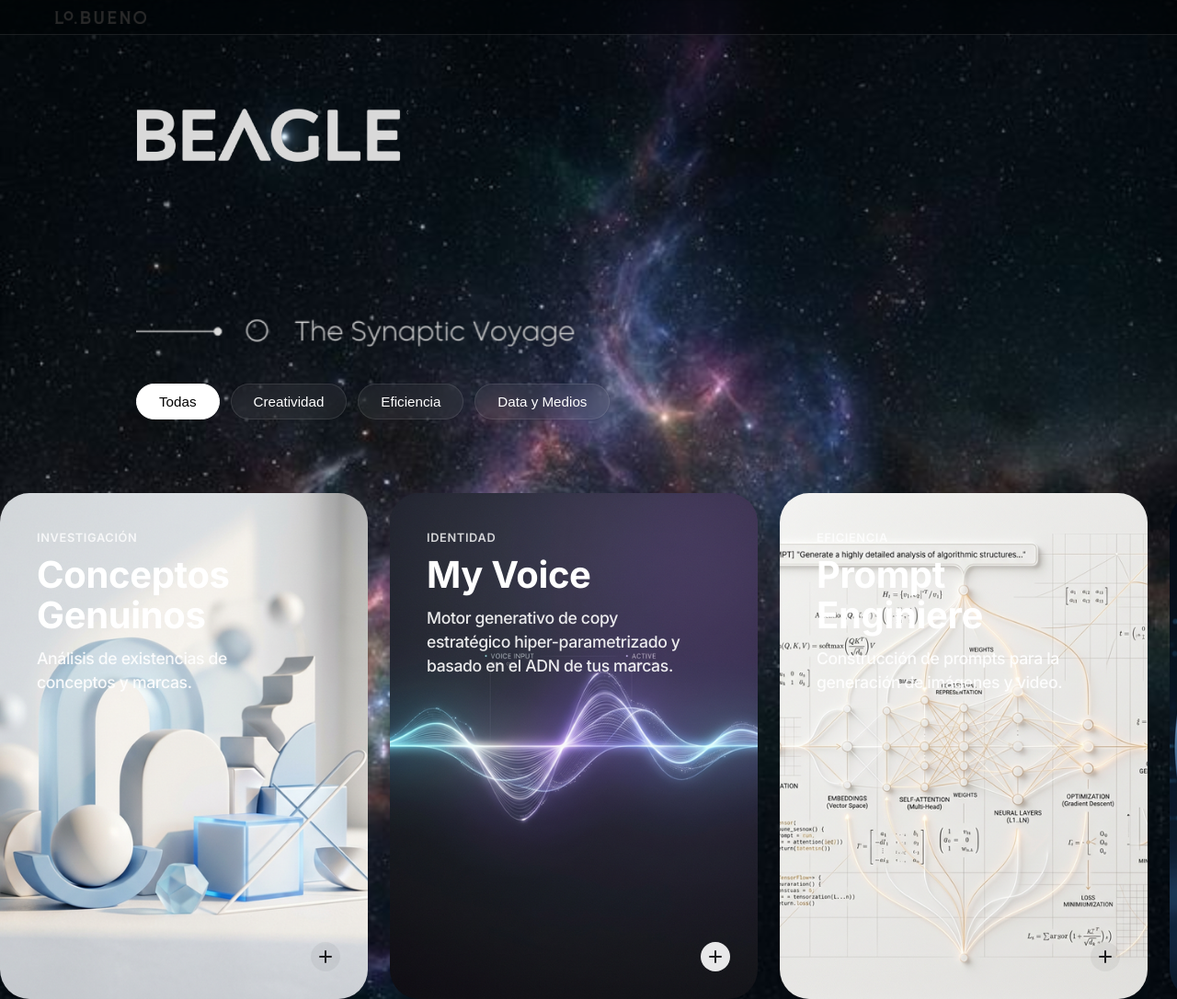
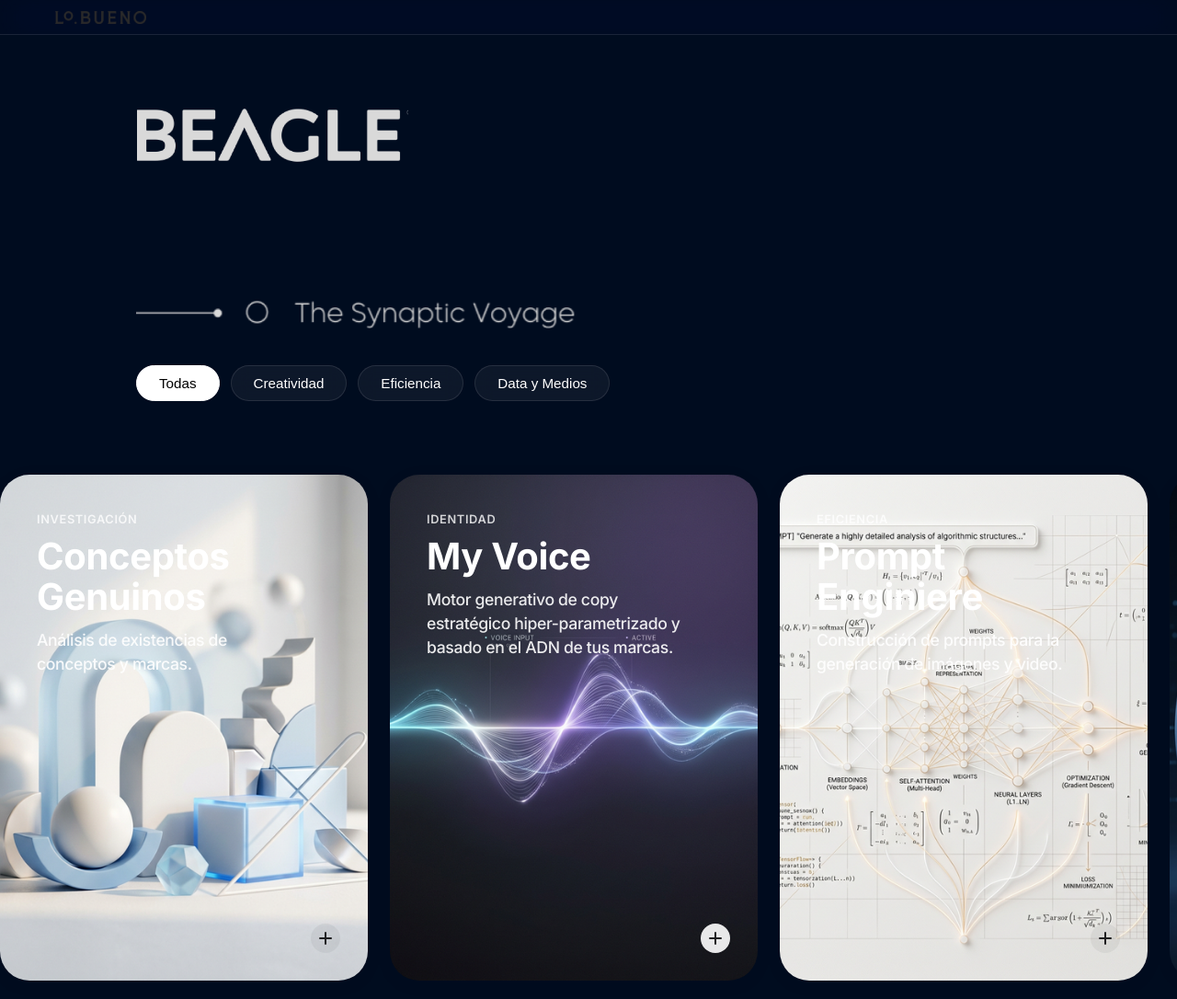
Before and after one commit to gerardoriarte-bt/lobuenoaitools, a website built with Vite: page index.html in a window 1280 px wide. Shown: the top 1086 px of the page at 92% size. Built offline with nearby package versions, Linux system fonts and the light colour scheme.

Commit message:
Update: removed space background for deep blue and reduced title spacing

```diff
--- a/src/lobueno-header.css
+++ b/src/lobueno-header.css
@@ -6,7 +6,7 @@
   top: 0;
   width: 100%;
   height: 38px;
-  background: rgba(0, 0, 0, 0.4);
+  background: rgba(0, 12, 31, 0.4);
   backdrop-filter: saturate(180%) blur(20px);
   -webkit-backdrop-filter: saturate(180%) blur(20px);
   z-index: 9999;
--- a/src/style.css
+++ b/src/style.css
@@ -1,12 +1,12 @@
 @import url('https://fonts.googleapis.com/css2?family=Inter:wght@300;400;500;600;700&display=swap');
 
 :root {
-  --bg-color: #000000;
-  --secondary-bg: rgba(20, 20, 25, 0.5);
+  --bg-color: #000c1f;
+  --secondary-bg: rgba(0, 15, 30, 0.6);
   --text-primary: #ffffff;
   --text-secondary: rgba(255, 255, 255, 0.7);
   --accent-color: #0071e3;
-  --glass-bg: rgba(0, 0, 0, 0.5);
+  --glass-bg: rgba(0, 5, 15, 0.5);
   --glass-effect: saturate(180%) blur(20px);
   --transition: all 0.5s cubic-bezier(0.4, 0, 0.2, 1);
 }
@@ -20,10 +20,6 @@
 body {
   font-family: 'Inter', -apple-system, BlinkMacSystemFont, "Segoe UI", Roboto, Helvetica, Arial, sans-serif;
   background-color: var(--bg-color);
-  background-image: url('/space_bg.png');
-  background-size: cover;
-  background-position: center;
-  background-attachment: fixed;
   color: var(--text-primary);
   line-height: 1.47059;
   font-weight: 400;
@@ -44,7 +40,7 @@ body {
   display: block;
   max-width: 300px;
   height: auto;
-  margin-bottom: 5px;
+  margin-bottom: -15px; /* Reducing gap significantly */
 }
 
 .hero-subtitle {
```
